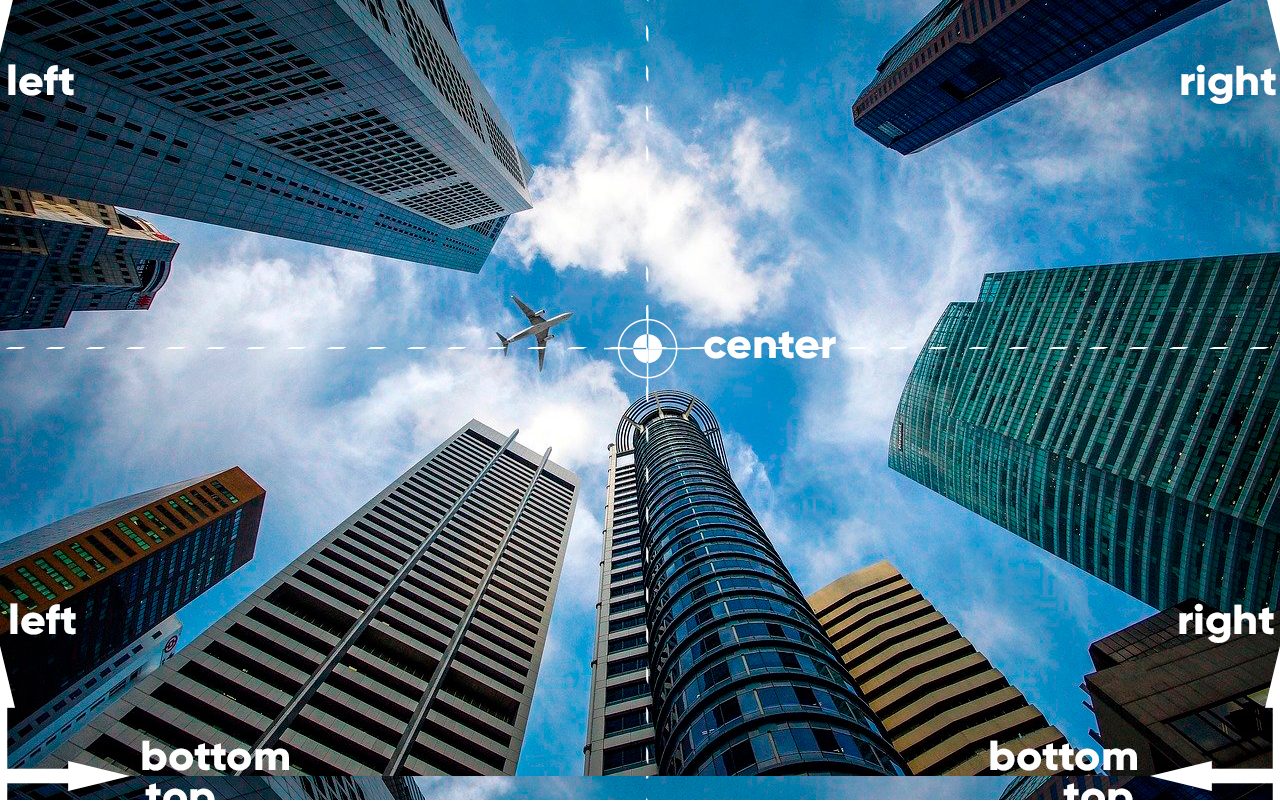
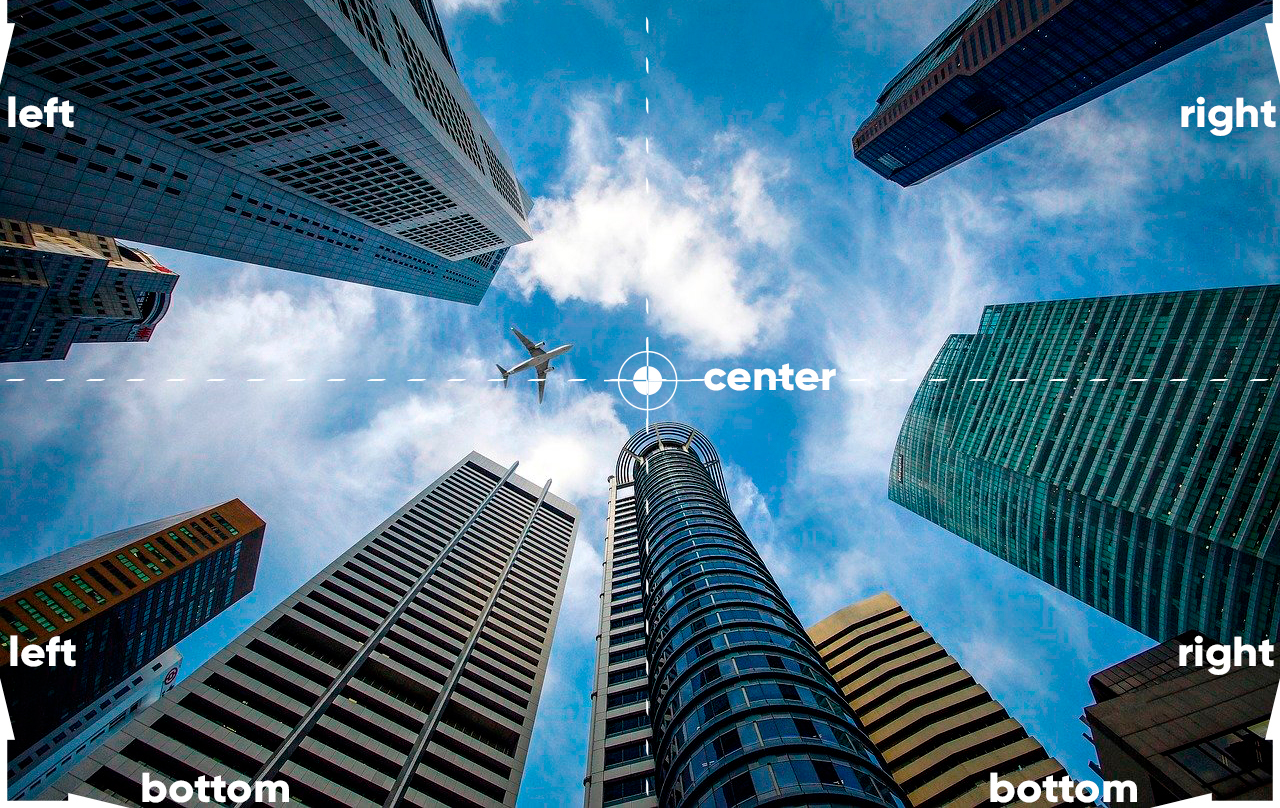
Before and after one commit to LuizzGIT/HTML5-E-CSS3, a plain HTML site: page exercicios/ex022/fundo005.html in a window 1280 px wide. Drawn offline with Linux system fonts and the light colour scheme.

Commit message:
Update fundo005.html

```diff
--- a/exercicios/ex022/fundo005.html
+++ b/exercicios/ex022/fundo005.html
@@ -6,9 +6,9 @@
     <title>Posicionamento</title>
     <style>
         body{
-            height: 95vh;
+            height: 99vh;
             background-image: url(imagens/wallpaper003.jpg);
-            background-position: bottom right;
+            background-position: center bottom;
         }
     </style>
 </head>
```
